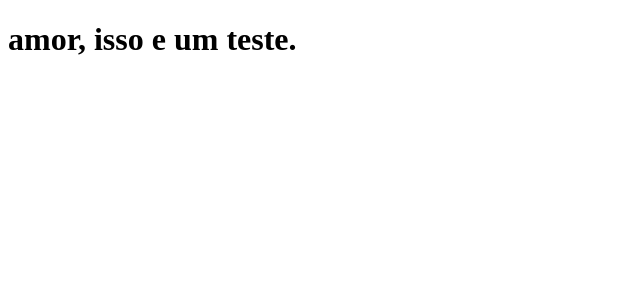
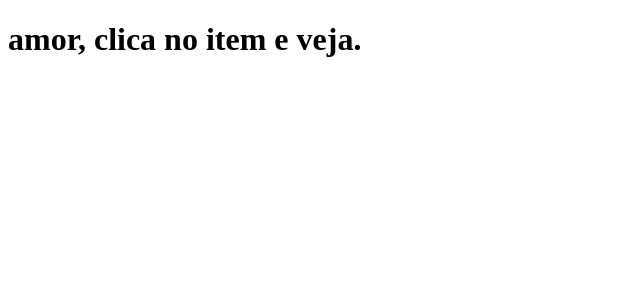
Before and after one commit to marceloairesdasneves/clone-tabnews, a Next.js app: page / in a window 1280 px wide. Shown: the top 300 px of the page, without its empty margins (0-640 px from the left). Built offline with nearby package versions, Linux system fonts and the light colour scheme.

Commit message:
teste gitcommit manual.

```diff
--- a/pages/index.js
+++ b/pages/index.js
@@ -1,5 +1,5 @@
 function Home() {
-    return <h1>amor, isso e um teste.</h1>
+    return <h1>amor, clica no item e veja.</h1>
 }
 
 export default Home;
```
